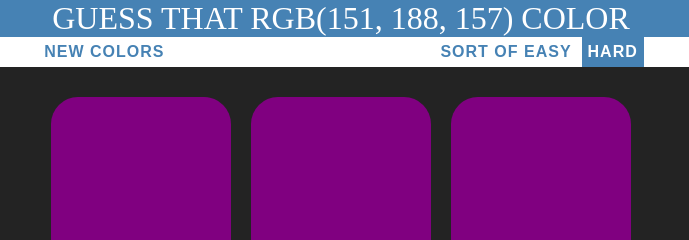
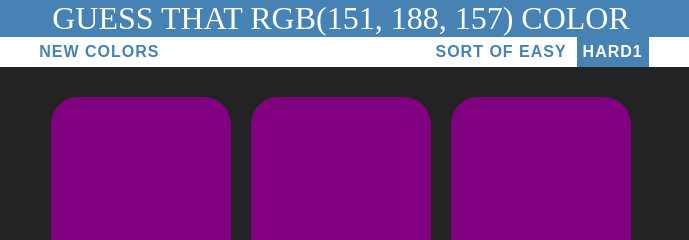
Before and after one commit to JPeoples5/Guess-That-Color, a plain HTML site: page index.html in a window 1280 px wide. Shown: the top 240 px of the page, 299-988 px from the left. Drawn offline with Linux system fonts and the light colour scheme.

Commit message:
Updated on github.com

```diff
--- a/index.html
+++ b/index.html
@@ -18,7 +18,8 @@
     	<button id="reset"> New Colors </button>
    		<span id="message"> </span>
 		<button id="easySortOfBTN"> SORT OF EASY </button>
-		<button class="selected" id="hardBTN"> HARD </button>
+		<button class="selected" id="hardBTN1"> HARD1 </button>
+		<span id="message3"> </span>
 	</div>
 
 	<div id="container">
```
